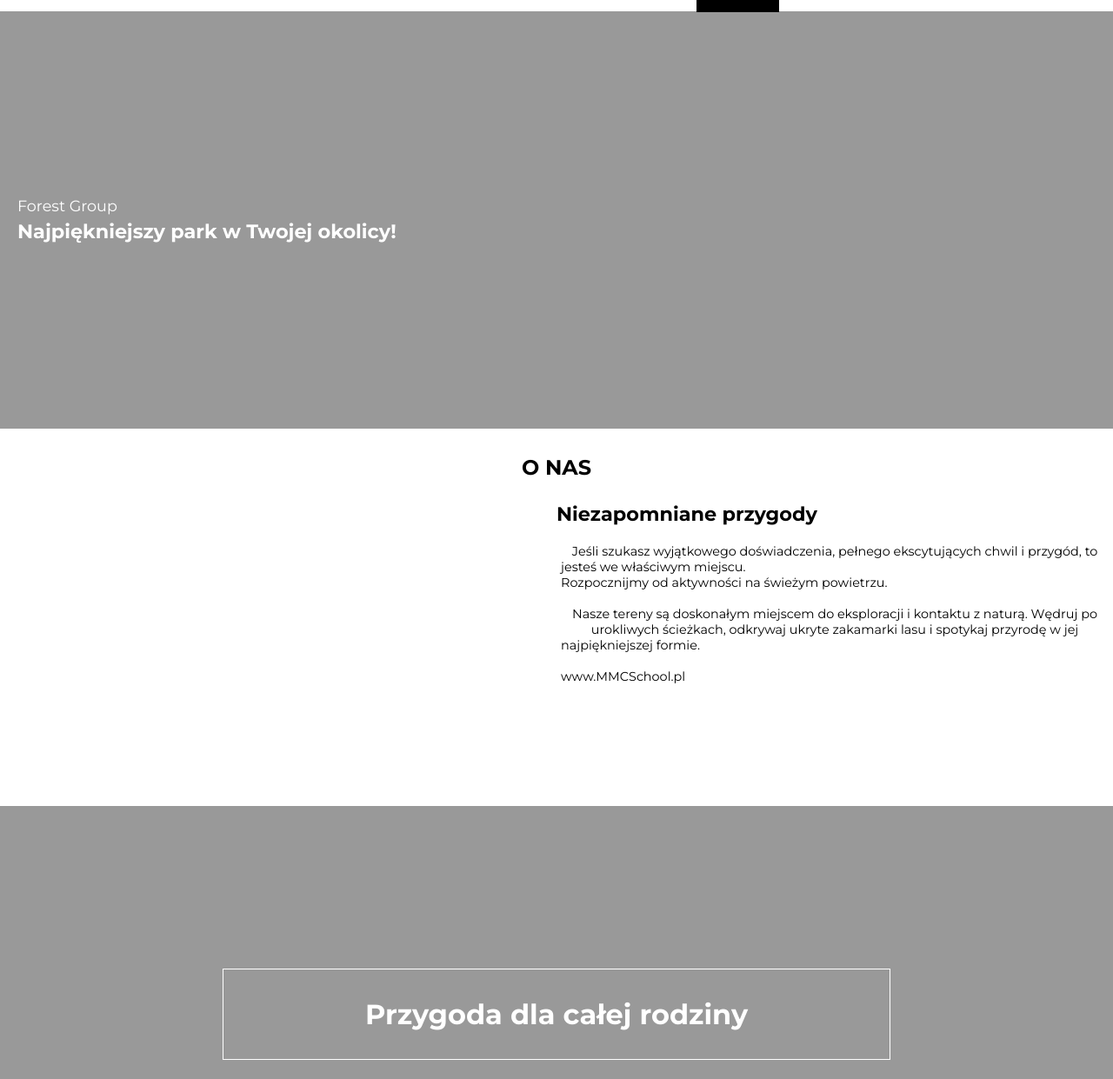
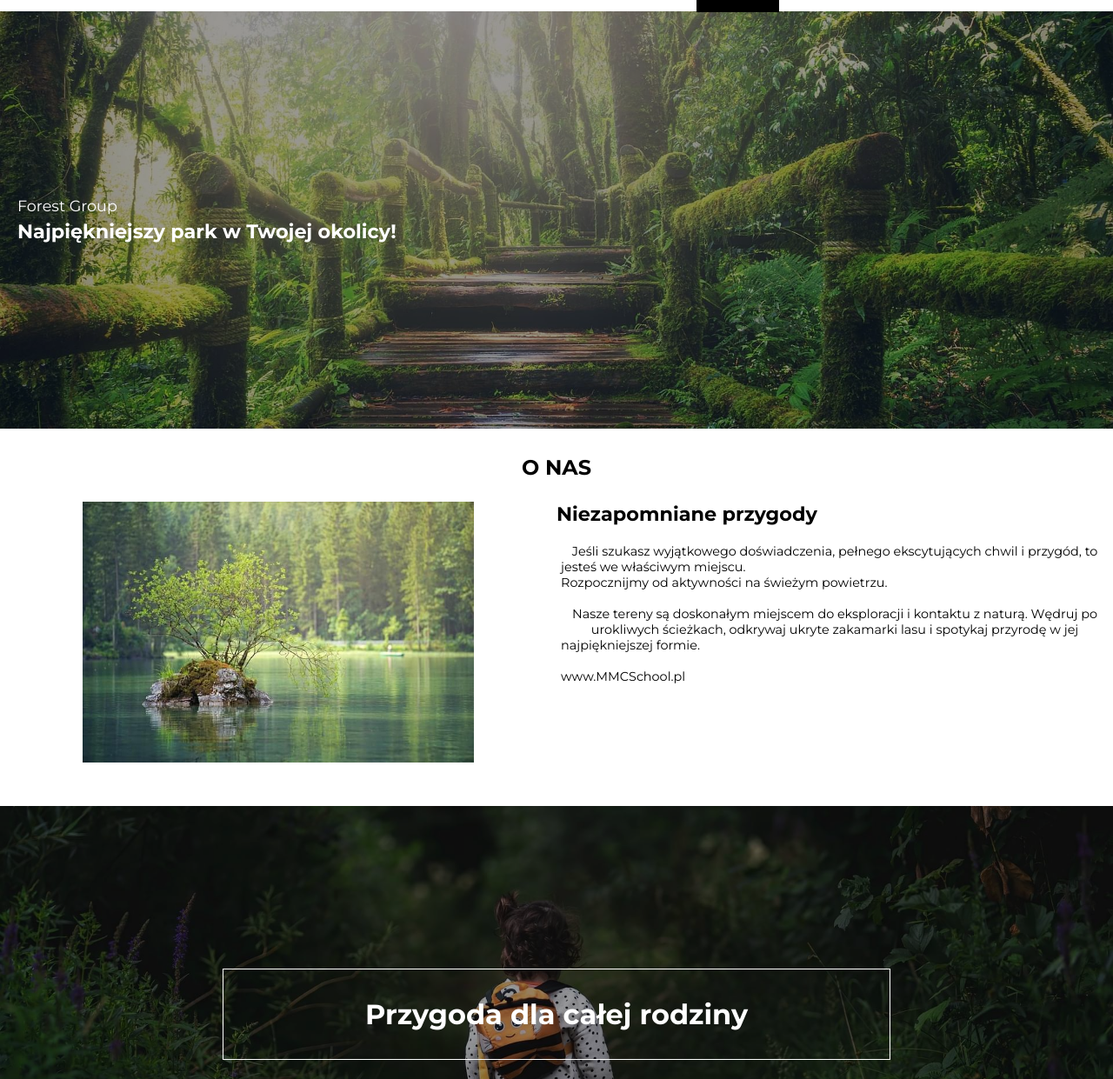
Before and after one commit to DawidOkojewProject/Forest, a website: page index.html in a window 1280 px wide. Shown: the part 59-1300 px from the top of the page at 87% size. Drawn offline with nearby package versions, Linux system fonts and the light colour scheme; files that its build step writes are made by us from their sources; the site is published under a folder, as on GitHub Pages, so addresses that start at the root find nothing; files whose address does not match are found by name.

Commit message:
Changed img path

```diff
--- a/index.html
+++ b/index.html
@@ -56,7 +56,7 @@
 
             <div class="div-about-us">
                 <div class="section-about-us-img">
-                    <img src="/dist/img/waters-3095682_640.jpg" alt="">
+                    <img src="dist/img/waters-3095682_640.jpg" alt="">
                 </div>
                 <div class="text-about-us">
                     <h3>Niezapomniane przygody</h3>
--- a/src/sass/style.scss
+++ b/src/sass/style.scss
@@ -109,7 +109,7 @@ h1 {
 	z-index: -2;
 }
 .jungle {
-	background-image: url('/dist/img/jungle-1807476_640.jpg');
+	background-image: url('dist/img/jungle-1807476_640.jpg');
 	position: relative;
 	background-position: center;
 }
@@ -177,7 +177,7 @@ h1 {
 }
 
 .adventure {
-	background: url('/dist/img/girl-5785590_640.jpg');
+	background: url('dist/img/girl-5785590_640.jpg');
 	position: relative;
 	width: 100vw;
 	background-position: center;
@@ -257,8 +257,7 @@ h1 {
 				font-weight: 700;
 				font-size: 2rem;
 				padding: 25px;
-				// margin: 10px 0;
-				// text-align: center;
+
 				.bigger {
 					font-size: 2.4rem;
 					font-weight: 600;
@@ -618,7 +617,7 @@ a {
 		}
 	}
 	.jungle {
-		background-image: url('/dist/img/jungle-1807476_1920.jpg');
+		background-image: url('dist/img/jungle-1807476_1920.jpg');
 		background-position: center;
 	}
 	.hero-img,
@@ -627,7 +626,7 @@ a {
 		height: 60vh;
 	}
 	.adventure {
-		background-image: url('/dist/img/girl-5785590_1920.jpg');
+		background-image: url('dist/img/girl-5785590_1920.jpg');
 		.adventure-text {
 			height: 60vh;
 			.border {
```
